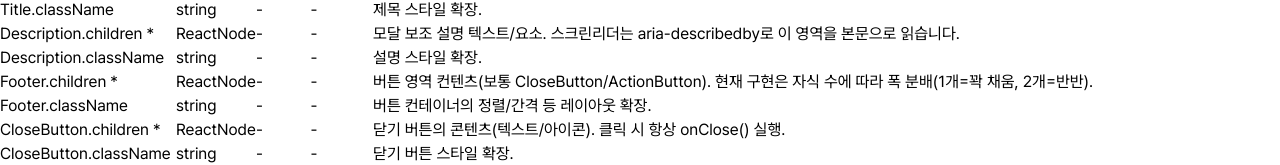
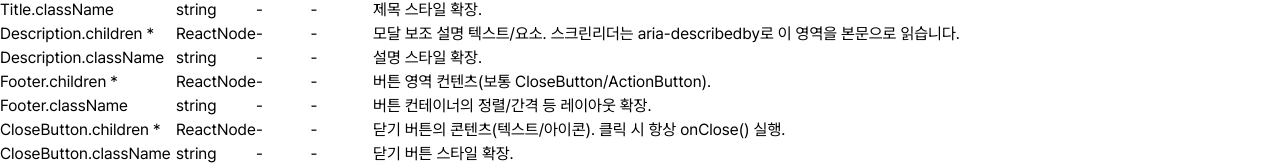
Before and after one commit to SKHU-BUZZLE/SKHU_Buzzle_FE_v2, a React (Vite) app in the folder packages/design-system/: page /docs/component/Modal in a window 1280 px wide. Shown: the part 1479-1644 px from the top of the page. Built offline with nearby package versions, Linux system fonts and the light colour scheme.

Commit message:
✏️ [#66] Fix: 모달 문서 수정

```diff
--- a/packages/design-system/src/pages/components/ModalDoc.tsx
+++ b/packages/design-system/src/pages/components/ModalDoc.tsx
@@ -139,8 +139,7 @@ const propsSpecs = [
   {
     propName: 'Footer.children',
     type: ['ReactNode'],
-    description:
-      '버튼 영역 컨텐츠(보통 CloseButton/ActionButton). \n현재 구현은 자식 수에 따라 폭 분배(1개=꽉 채움, 2개=반반).',
+    description: '버튼 영역 컨텐츠(보통 CloseButton/ActionButton). ',
     required: true,
   },
   {
```
